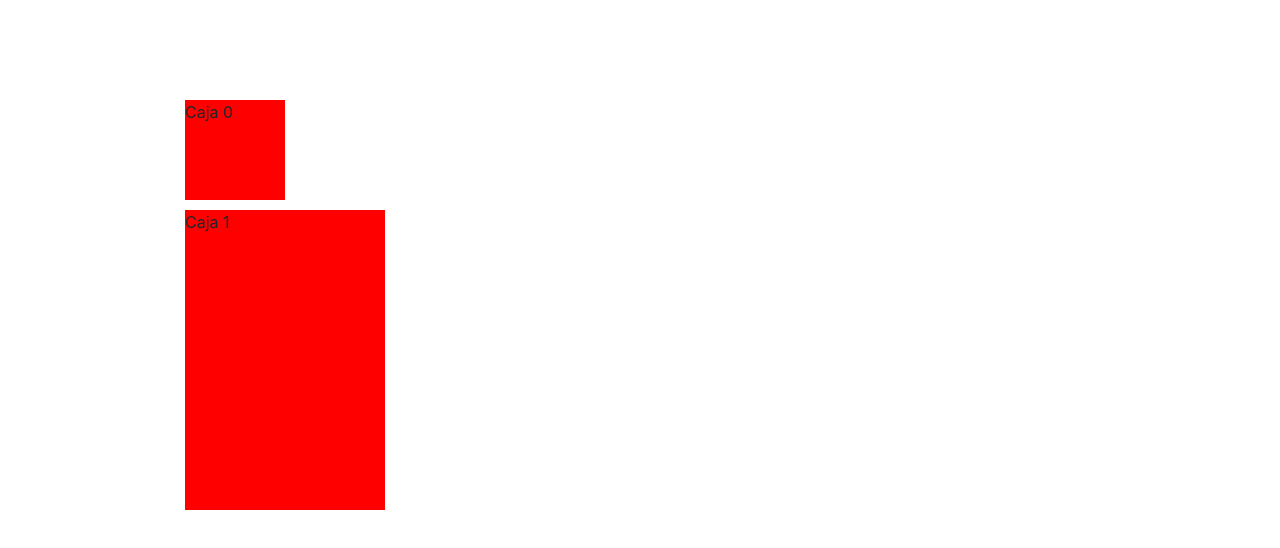
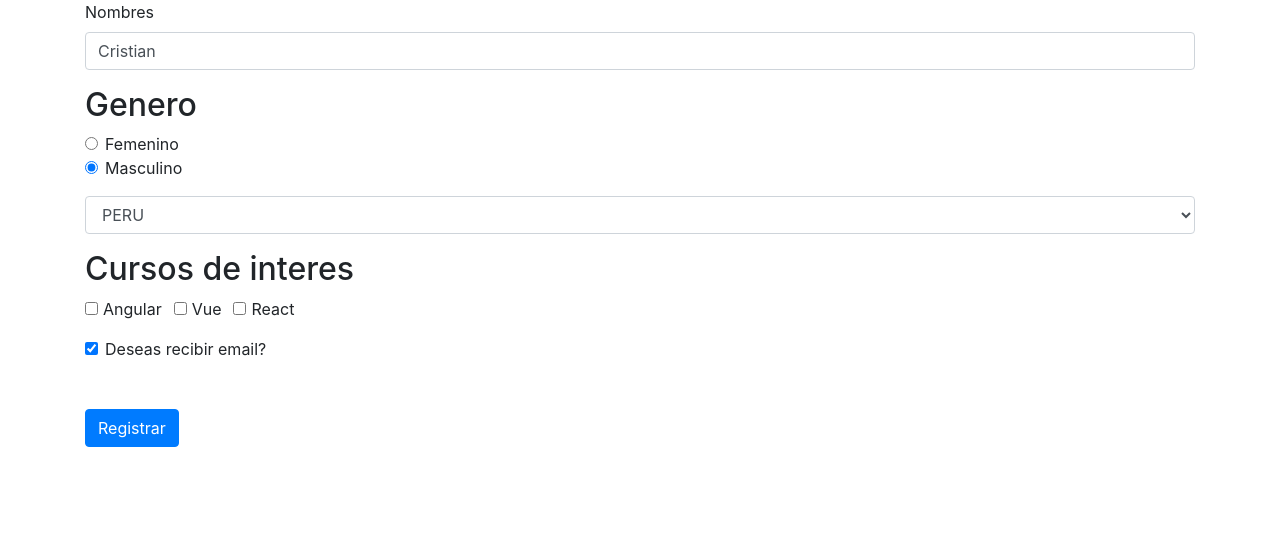
Before and after one commit to cristianqr/vue-course-vector, a Vue app: page / in a window 1280 px wide. Shown: the top 548 px of the page. Built offline with nearby package versions, Linux system fonts and the light colour scheme.

Commit message:
Class 06

```diff
--- a/src/App.vue
+++ b/src/App.vue
@@ -1,28 +1,16 @@
 <template>
     <div class="container">
-    <DynamicStyle></DynamicStyle>
+        <UserNew></UserNew>
     </div>
 </template>
 
 <script>
-import BindEvent from './components/BindEvent.vue';
-import ComputedProperty from './components/computed-property';
-import LifeCycle from './components/Lifecycle';
-import FirstForm from './components/FirstForm';
-import UserList from './components/UserList';
-import RawHtml from './components/RawHtml';
-import DynamicClass from './components/DynamicClass';
-import DynamicStyle from './components/DynamicStyle';
+    import UserNew from './components/UserNew';
 
     export default {
         name: 'app',
         components: {
-      BindEvent,
-      ComputedProperty,
-      UserList,
-      RawHtml,
-      DynamicClass,
-      DynamicStyle
+            UserNew
         }
     }
 </script>
--- a/src/components/UserNew.vue
+++ b/src/components/UserNew.vue
@@ -1,42 +1,79 @@
 <template>
-    <div>
+    <form @submit.prevent="saveUser">
         <div class="form-group">
-            <label for="">Nombres</label>
-            <input type="text" class="form-control" :value="user.firstName">
+            <label>Nombres</label>
+            <input type="text" class="form-control" v-model="user.firstName">
+        </div>
+
+        <h2>Genero</h2>
+        <div class="form-group">
+            <div class="form-check">
+                <input type="radio" class="form-check-input" id="female" name="gender" value="F" v-model="user.gender">
+                <label for="female" class="form-check-label">Femenino</label>
+            </div>
+            <div class="form-check">
+                <input type="radio" class="form-check-input" id="male" name="gender" value="M" v-model="user.gender">
+                <label for="male" class="form-check-label">Masculino</label>
+            </div>
         </div>
 
         <div class="form-group">
-            <label for="">Apellido Paterno</label>
-            <input type="text" class="form-control" :value="user.firstName">
+            <select class="form-control" v-model="user.country">
+                <option value="">-- Seleccione Pais --</option>
+                <option :value="country" v-for="country in countryList">{{country}}</option>
+            </select>
         </div>
 
+        <h2>Cursos de interes</h2>
         <div class="form-group">
-            <label for="">Apellido Materno</label>
-            <input type="text" class="form-control" :value="user.lastSurname">
+            <div class="form-check form-check-inline">
+                <input type="checkbox" class="form-check-input" id="angular" value="Angular" v-model="user.courses">
+                <label for="angular" class="form-check-label">Angular</label>
+            </div>
+
+            <div class="form-check form-check-inline">
+                <input type="checkbox" class="form-check-input" id="vue" value="Vue" v-model="user.courses">
+                <label for="vue" class="form-check-label">Vue</label>
+            </div>
+
+            <div class="form-check form-check-inline">
+                <input type="checkbox" class="form-check-input" id="react" value="React" v-model="user.courses">
+                <label for="react" class="form-check-label">React</label>
+            </div>
         </div>
 
-        <div class="form-group">
-            <label for="">Edad</label>
-            <input type="text" class="form-control" :value="user.age">
+        <div class="form-check">
+            <input type="checkbox" class="form-check-input" id="allowSendMail" :true-value="1" :false-value="0" v-model="user.allowSendEmail">
+            <label for="allowSendMail" class="form-check-label">Deseas recibir email?</label>
         </div>
+        <br><br>
 
-        <button  class="btn btn-primary" @click="register">Registrar</button>
-    </div>
+        <button class="btn btn-primary">Registrar</button>
+    </form>
 </template>
 
 <script>
     export default {
-        props: {
-            user: Object
+        data(){
+            return {
+                user: {
+                    firstName: 'Cristian',
+                    gender: 'M',
+                    country: 'PERU',
+                    allowSendEmail: 1,
+                    courses: []
+                },
+                countryList: [
+                    'PERU',
+                    'ARGENTINA',
+                    'COLOMBIA'
+                ]
+            }
         },
         methods: {
-            register(){
-                this.$emit('register');
+            saveUser(){
+                console.log(this.user);
             }
         }
     }
 </script>
-
-<style scoped>
-
-</style>
```
Lines whose indentation alone changed are shown as unchanged.
